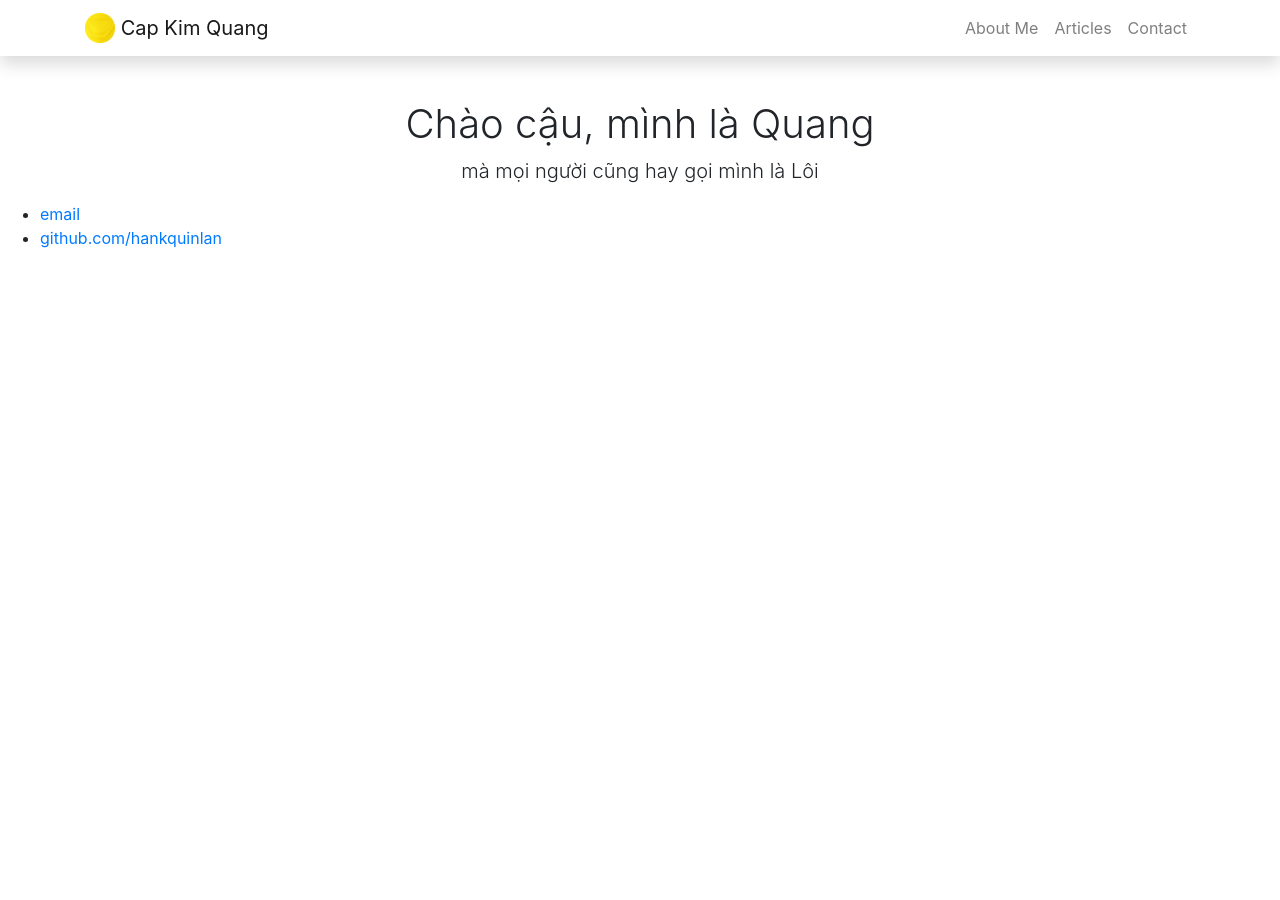
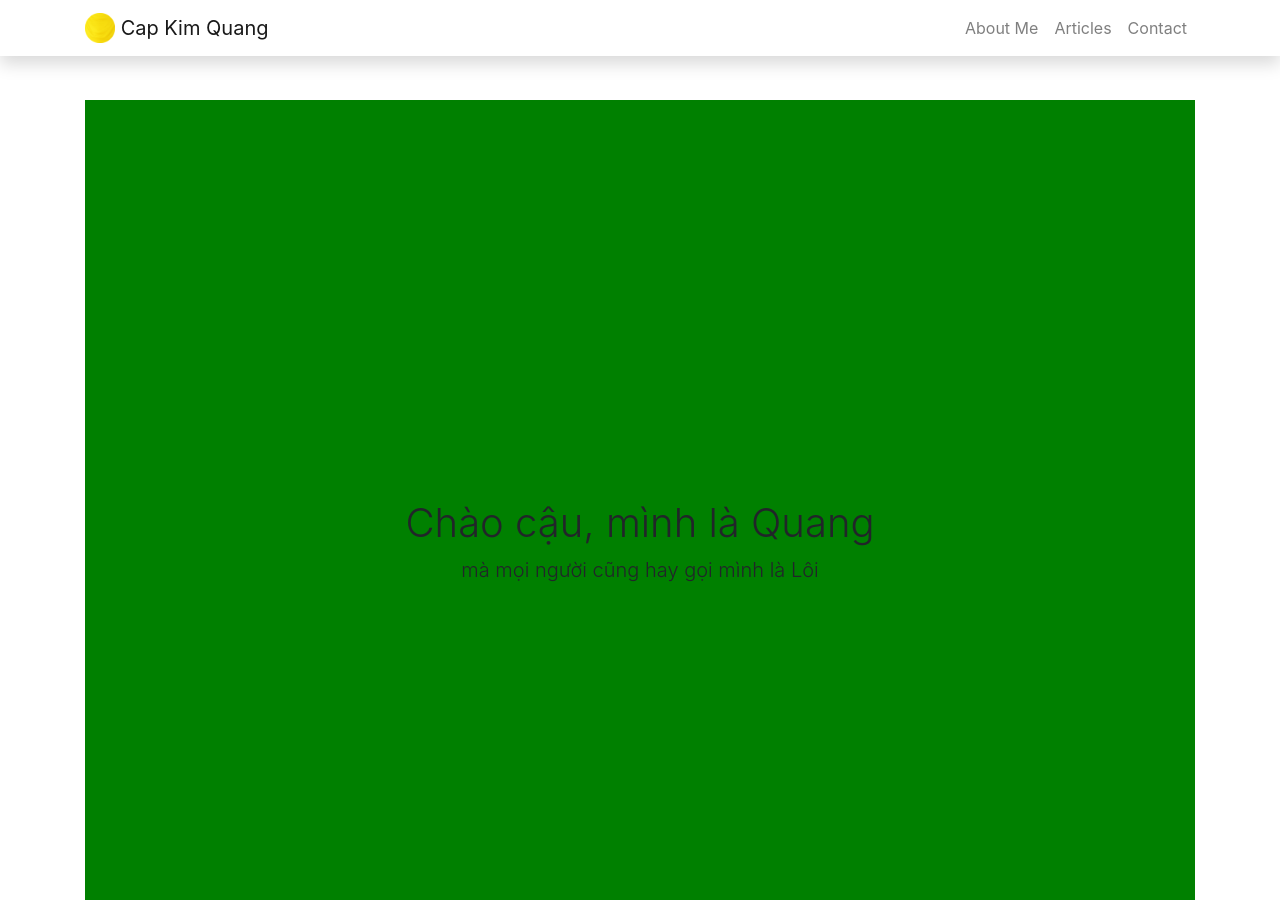
Before and after one commit to capkimquang/capkimquang.github.io, a Jekyll site: the page built from index.html, in a window 1280 px wide and 900 px high. Built offline with Jekyll 4.4.1, drawn with Linux system fonts in a browser that asks for light colours.

Commit message:
add fullpage css

```diff
--- a/css/main.css
+++ b/css/main.css
@@ -1,3 +1,12 @@
 body {
   margin-top:100px;
 }
+
+.fullpage {
+  height: 100vh;
+  min-height: 500px;
+  background-color: green;
+  background-size: cover;
+  background-position: center;
+  background-repeat: no-repeat;
+}
```
